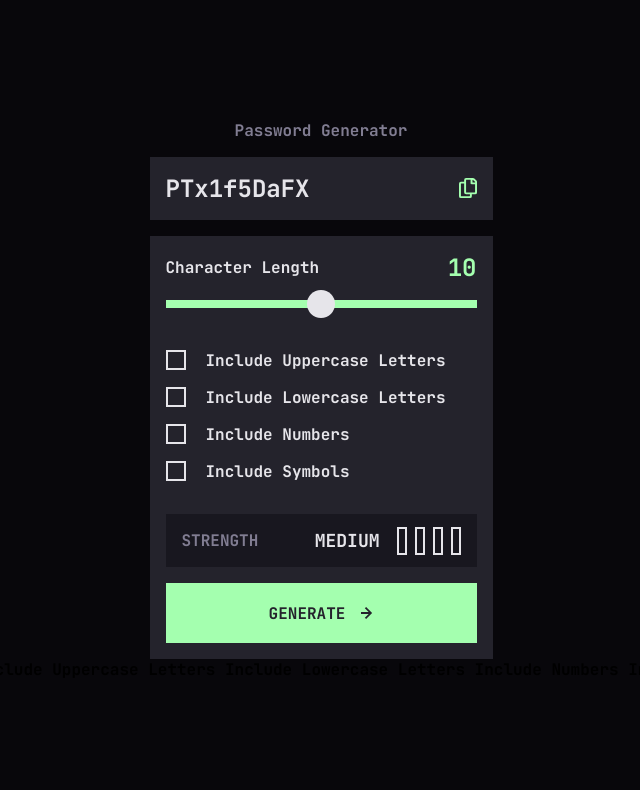
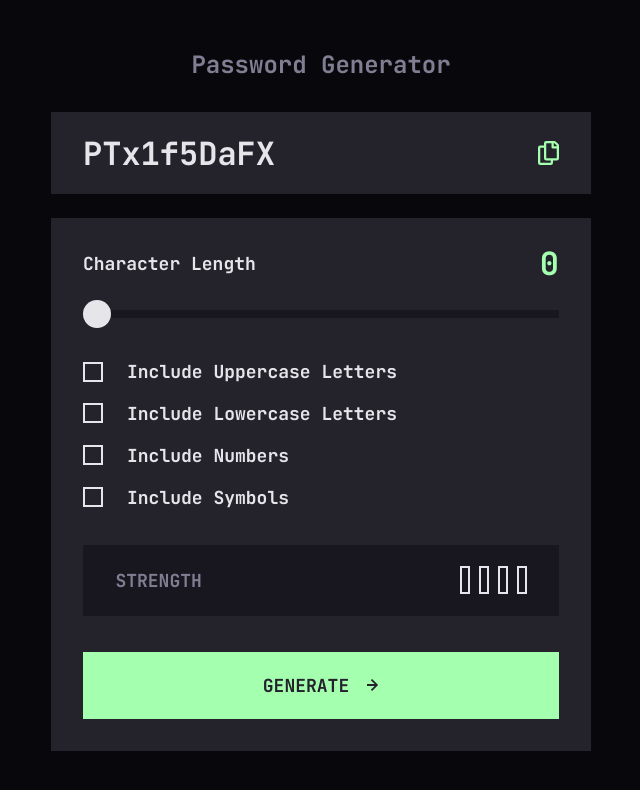
Before and after one commit to Loniewski02/FM-password-generator-app, a plain HTML site: page index.html in a window 1280 px wide. Shown: the whole page, without its empty margins (319-959 px from the left). Drawn offline with Linux system fonts and the light colour scheme.

Commit message:
finished layout in html and scss

```diff
--- a/index.html
+++ b/index.html
@@ -15,63 +15,45 @@
 </head>
 
 <body>
-
   <main class="main">
     <div class="app">
       <h2 class="app__heading">Password Generator</h2>
       <div class="app__out">
         <h2 class="app__out-pass">PTx1f5DaFX</h2>
         <span class="app__out-copy-info">copied</span>
-        <img src="./dist/img/icons/icon-copy.svg" alt="" class="app__out-copy">
+        <svg width="21" height="24" xmlns="http://www.w3.org/2000/svg" class="app__out-copy" tabindex="0">
+          <path
+            d="M20.341 3.091 17.909.659A2.25 2.25 0 0 0 16.319 0H8.25A2.25 2.25 0 0 0 6 2.25V4.5H2.25A2.25 2.25 0 0 0 0 6.75v15A2.25 2.25 0 0 0 2.25 24h10.5A2.25 2.25 0 0 0 15 21.75V19.5h3.75A2.25 2.25 0 0 0 21 17.25V4.682a2.25 2.25 0 0 0-.659-1.591ZM12.469 21.75H2.53a.281.281 0 0 1-.281-.281V7.03a.281.281 0 0 1 .281-.281H6v10.5a2.25 2.25 0 0 0 2.25 2.25h4.5v1.969a.282.282 0 0 1-.281.281Zm6-4.5H8.53a.281.281 0 0 1-.281-.281V2.53a.281.281 0 0 1 .281-.281H13.5v4.125c0 .621.504 1.125 1.125 1.125h4.125v9.469a.282.282 0 0 1-.281.281Zm.281-12h-3v-3h.451c.075 0 .147.03.2.082L18.667 4.6a.283.283 0 0 1 .082.199v.451Z"
+            fill="currentColor" />
+        </svg>
       </div>
-
       <div class="app__main">
         <label for="length" class="app__main-length">Character Length<span
-            class="app__main-length-number">10</span></label>
+            class="app__main-length-number">0</span></label>
         <div class="app__main-range">
-          <input type="range" id="length">
+          <input type="range" id="length" value="0" min="0" max="20">
         </div>
 
-
-        <p class="app__main-option"><input type="checkbox">Include Uppercase Letters</p>
-        <p class="app__main-option"><input type="checkbox">Include Lowercase Letters</p>
-        <p class="app__main-option"><input type="checkbox">Include Numbers</p>
-        <p class="app__main-option"><input type="checkbox">Include Symbols</p>
-
+        <label for="upper" class="app__main-option"><input type="checkbox" id="upper">Include Uppercase Letters</label>
+        <label for="lower" class="app__main-option"><input type="checkbox" id="lower">Include Lowercase Letters</label>
+        <label for="numb" class="app__main-option"><input type="checkbox" id="numb">Include Numbers</label>
+        <label for="special" class="app__main-option"><input type="checkbox" id="special">Include Symbols</label>
 
         <div class="app__main-strength">strength
           <div class="app__main-strength-boxes">
-            <span class="app__main-strength-text">medium</span>
+            <span class="app__main-strength-text"></span>
             <div class="app__main-strength-box"></div>
             <div class="app__main-strength-box"></div>
             <div class="app__main-strength-box"></div>
             <div class="app__main-strength-box"></div>
           </div>
         </div>
-
         <button class="app__main-btn">generate <svg width="12" height="12" xmlns="http://www.w3.org/2000/svg">
             <path fill="currentColor" d="m5.106 12 6-6-6-6-1.265 1.265 3.841 3.84H.001v1.79h7.681l-3.841 3.84z" />
           </svg></button>
-
       </div>
     </div>
   </main>
-
-  Password Generator
-
-  P4$5W0rD!
-
-
-
-  Include Uppercase Letters
-  Include Lowercase Letters
-  Include Numbers
-  Include Symbols
-
-  Strength
-
-  Generate
-
   <script src="./dist/js/main.min.js"></script>
 </body>
 
--- a/src/js/main.js
+++ b/src/js/main.js
@@ -1 +1,29 @@
-s;
+const lengthNumber = document.querySelector('.app__main-length-number');
+const rangeInput = document.querySelector('#length');
+const copyBtn = document.querySelector('.app__out-copy');
+const generatedPassword = document.querySelector('.app__out-pass');
+const copyInfo = document.querySelector('.app__out-copy-info');
+
+const handleRange = e => {
+	let target = e.target;
+	const minValue = target.min;
+	const maxValue = target.max;
+
+	const currentValue = target.value;
+
+	target.style.backgroundSize = ((currentValue - minValue) * 100) / (maxValue - minValue) + '% 100%';
+
+	lengthNumber.textContent = currentValue;
+};
+
+const copyPass = () => {
+	navigator.clipboard.writeText(generatedPassword.textContent);
+	copyInfo.classList.add('app__out-copy-info--copied');
+	setTimeout(() => {
+		copyInfo.classList.remove('app__out-copy-info--copied');
+	}, 3000);
+};
+
+rangeInput.addEventListener('input', handleRange);
+
+copyBtn.addEventListener('click', copyPass);
--- a/src/sass/style.scss
+++ b/src/sass/style.scss
@@ -23,14 +23,25 @@ body {
 	background-color: $main-bg;
 }
 
+@keyframes animatedCopy {
+	from {
+		top: -10%;
+		opacity: 0;
+	}
+	to {
+		top: 50%;
+		opacity: 1;
+	}
+}
+
 .wrapper {
 	margin: 0 auto;
 	width: 100%;
-	max-width: 34.3rem;
+	min-width: 34.3rem;
 }
 
 .app {
-	width: 34.3rem;
+	min-width: 34.3rem;
 	&__heading {
 		text-align: center;
 		color: $graylish-blue;
@@ -45,6 +56,7 @@ body {
 		margin: 1em 0;
 		padding: 1em;
 		background-color: $dark-gray;
+		overflow: hidden;
 
 		&-pass {
 			color: $white;
@@ -55,19 +67,23 @@ body {
 			position: absolute;
 			top: 50%;
 			right: 0;
-			display: none;
-			transform: translate(-80%, -50%);
+			opacity: 0;
+			transform: translate(-90%, -50%);
 			color: $green;
 			text-transform: uppercase;
 
 			&--copied {
-				display: block;
+				animation: animatedCopy 0.5s forwards;
 			}
 		}
 
 		&-copy {
-			height: 2rem;
+			color: $green;
 			cursor: pointer;
+
+			&:hover {
+				color: $white;
+			}
 		}
 	}
 
@@ -99,7 +115,9 @@ body {
 				width: 100%;
 				height: 100%;
 				background: transparent;
-				background-color: $green;
+				background-image: linear-gradient($green, $green);
+				background-size: 0% 100%;
+				background-repeat: no-repeat;
 				cursor: pointer;
 
 				&::-webkit-slider-thumb {
@@ -139,8 +157,8 @@ body {
 				-webkit-appearance: none;
 				position: relative;
 				margin-right: 1.5em;
-				height: 2rem;
-				width: 2rem;
+				height: 20px;
+				width: 20px;
 				background-color: transparent;
 				border: 2px solid $white;
 				cursor: pointer;
@@ -272,5 +290,69 @@ body {
 @media (min-width: 375px) {
 }
 
-@media (min-width: 576px) {
+@media (min-width: 768px) {
+	.app {
+		min-width: 54rem;
+		&__heading {
+			font-size: 2.4rem;
+		}
+
+		&__out {
+			margin: 2em 0 1.5em;
+			padding: 1.2em 2em;
+
+			&-pass {
+				font-size: 3.2rem;
+			}
+
+			&-copy-info {
+				font-size: 1.8rem;
+				transform: translate(-120%, -50%);
+			}
+
+			&-copy {
+				height: 2.4rem;
+			}
+		}
+
+		&__main {
+			padding: 1.5em 2em 2em;
+
+			&-length {
+				font-size: 1.8rem;
+
+				&-number {
+					font-size: 3.2rem;
+				}
+			}
+
+			&-range {
+				margin: 1.6em 0 2.6em;
+			}
+
+			&-option {
+				margin: 1.05em 0;
+				font-size: 1.8rem;
+
+				input[type='checkbox'] {
+					margin-right: 1.8em;
+				}
+			}
+
+			&-strength {
+				margin: 2em 0;
+				padding: 1.2em 1.8em;
+				font-size: 1.8rem;
+
+				&-text {
+					margin-right: 0.3em;
+					font-size: 2.4rem;
+				}
+			}
+
+			&-btn {
+				font-size: 1.8rem;
+			}
+		}
+	}
 }
```
Also changed, not shown: README.md, dist/css/style.min.css, dist/js/main.min.js.
